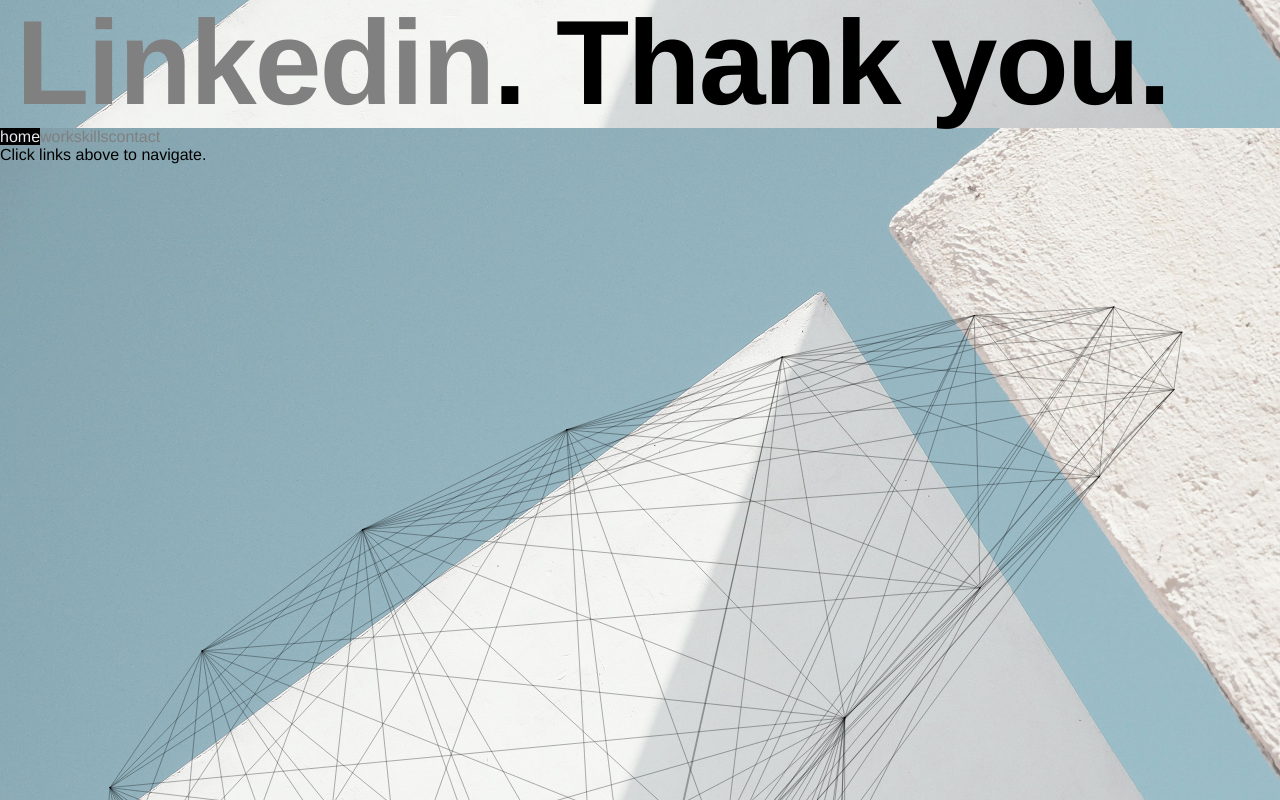
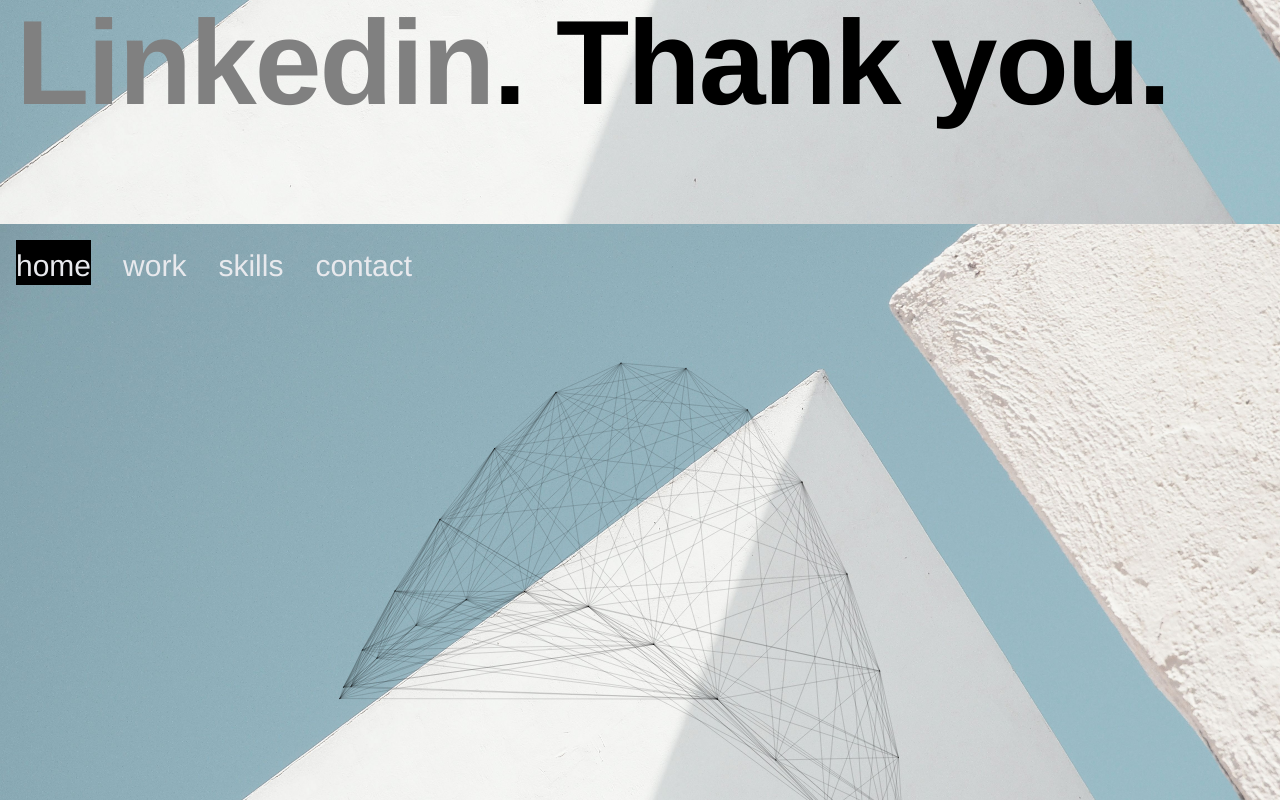
Before and after one commit to zachmorse/portfolio-site, a React (Create React App) app: page /home in a window 1280 px wide. Shown: the part 2280-3080 px from the top of the page. Built offline with nearby package versions, Linux system fonts and the light colour scheme.

Commit message:
finished bulk of styling, misc things left but otherwise pretty good

```diff
--- a/src/components/Header.js
+++ b/src/components/Header.js
@@ -5,12 +5,11 @@
   render() {
     return (
       <div>
-        {/* <div className="imgContainer"> */}
         <p className="textBlock">
           Hi, my name is Zach Morse. I'm a developer and web designer based in
           Nashville TN.
         </p>
-        <p className="textBlock">
+        <p className="textBlock2">
           I am interested in modular, efficient,{" "}
           <a
             href="https://github.com/zachmorse"
@@ -42,7 +41,6 @@
           </a>. Thank you.
         </p>
       </div>
-      // </div>
     );
   }
 }
--- a/src/components/Mainlayout.js
+++ b/src/components/Mainlayout.js
@@ -7,8 +7,10 @@
 export default class MainLayout extends Component {
   render() {
     return (
-      <div className="imgContainer">
-        <Header />
+      <div>
+        <div className="imgContainer">
+          <Header />
+        </div>
         <div className="imgContainer">
           <div className="navBox">
             <div className="navBoundary">
--- a/src/components/Work.js
+++ b/src/components/Work.js
@@ -8,26 +8,20 @@
   render() {
     let sliderSettings = {
       speed: 500,
-      slidesToShow: 4,
-      slidesToScroll: 4,
+      slidesToShow: 1,
+      slidesToScroll: 1,
       swipeToSlide: true,
       swipe: true,
       arrows: true,
       dots: true,
       responsive: [
         {
-          breakpoint: 1084,
-          settings: {
-            slidesToShow: 1,
-            slidesToScroll: 1
-          }
-        },
-        {
-          breakpoint: 667,
+          breakpoint: 1024,
           settings: {
             slidesToShow: 1,
             slidesToScroll: 1,
-            initialSlide: 0
+            initialSlide: 0,
+            dots: true
           }
         },
         {
--- a/src/styles/app.css
+++ b/src/styles/app.css
@@ -190,6 +190,13 @@
     font-size: 0.8em;
     margin: 1vw 0vw 2vw 0vw;
   }
+  .imgCenter {
+    padding-top: 10vw;
+    display: flex;
+    justify-content: center;
+    width: 100vw;
+    height: 50vh;
+  }
 }
 
 /*--------------------------------------*/
@@ -219,6 +226,16 @@
     padding: 1rem;
   }
 
+  .textBlock2 {
+    font-size: 60px;
+    line-height: 1.1;
+    font-weight: 700;
+    letter-spacing: -2px;
+    margin: 0;
+    padding: 1rem;
+    padding-bottom: 3rem;
+  }
+
   .navBox {
     position: sticky;
     top: 0px;
@@ -228,7 +245,7 @@
   }
 
   .navBoundary {
-    width: 100vw;
+    width: 95vw;
     display: -ms-flexbox;
     display: flex;
   }
@@ -315,7 +332,11 @@
   }
 }
 
-/* --- DESKTOP SIZING BELOW --- */
+/*--------------------------------------*/
+/*--------------------------------------*/
+/*--------- Desktop Breakpoints --------*/
+/*--------------------------------------*/
+/*--------------------------------------*/
 
 @media screen and (min-width: 1025px) {
   .imgContainer {
@@ -337,4 +358,124 @@
     margin: 0;
     padding: 1rem;
   }
+
+  .textBlock2 {
+    font-size: 120px;
+    line-height: 1.1;
+    font-weight: 700;
+    letter-spacing: -2px;
+    margin: 0;
+    padding: 1rem;
+    padding-bottom: 6rem;
+  }
+
+  .navBox {
+    position: sticky;
+    top: 0px;
+    height: auto;
+    z-index: 2;
+    margin-top: 0rem;
+  }
+
+  .navBoundary {
+    width: 98vw;
+    display: flex;
+  }
+
+  .navElement {
+    font-size: 2.5em;
+    margin: 1rem 1rem 1rem 1rem;
+  }
+
+  .elementText {
+    transform: rotate(-45deg);
+    text-decoration: none;
+    color: #e8e9ed;
+    font-size: 0.75em;
+    font-weight: 100;
+  }
+
+  .contentArea {
+    width: 97vw;
+  }
+
+  .informationContainer {
+    visibility: hidden;
+    display: flex;
+  }
+
+  .imgCenter {
+    display: flex;
+    justify-content: center;
+    width: 100%;
+    height: 50vh;
+  }
+
+  .homepageGraphic {
+    width: 45vw;
+    height: 45vw;
+    transform: rotate(90deg);
+    position: relative;
+    bottom: 10vw;
+  }
+
+  .projectCard {
+    display: flex;
+    justify-content: center;
+    flex-direction: column;
+    align-items: center;
+    margin-top: 3vw;
+    margin-bottom: 2vw;
+  }
+
+  .imageCard {
+    width: 50vw;
+    box-shadow: 1px 1px 10px 1px grey;
+    transition: all 0.2s ease;
+  }
+
+  .projectDescription {
+    width: 60vw;
+    margin-bottom: 0;
+  }
+
+  .slick-track {
+    margin-bottom: -2vw;
+  }
+
+  .skillContainer {
+    display: flex;
+    flex-direction: row;
+    flex-wrap: wrap;
+    justify-content: center;
+    padding: 2rem;
+  }
+
+  .skillContainer {
+    padding: 0rem;
+    margin: 6vw 15vw;
+  }
+
+  .skill {
+    width: 10vw;
+    margin: 2vw;
+  }
+
+  .portraitContainer {
+    display: flex;
+    justify-content: center;
+    flex-direction: column;
+    align-items: center;
+    margin-top: 3vw;
+  }
+
+  .portrait {
+    width: 40vw;
+    height: 40vw;
+    background-image: url("../images/headshot.jpg");
+    background-repeat: no-repeat;
+    background-size: 100%;
+    margin-bottom: 3vw;
+    box-shadow: 1px 1px 10px 1px grey;
+  }
 }
```
